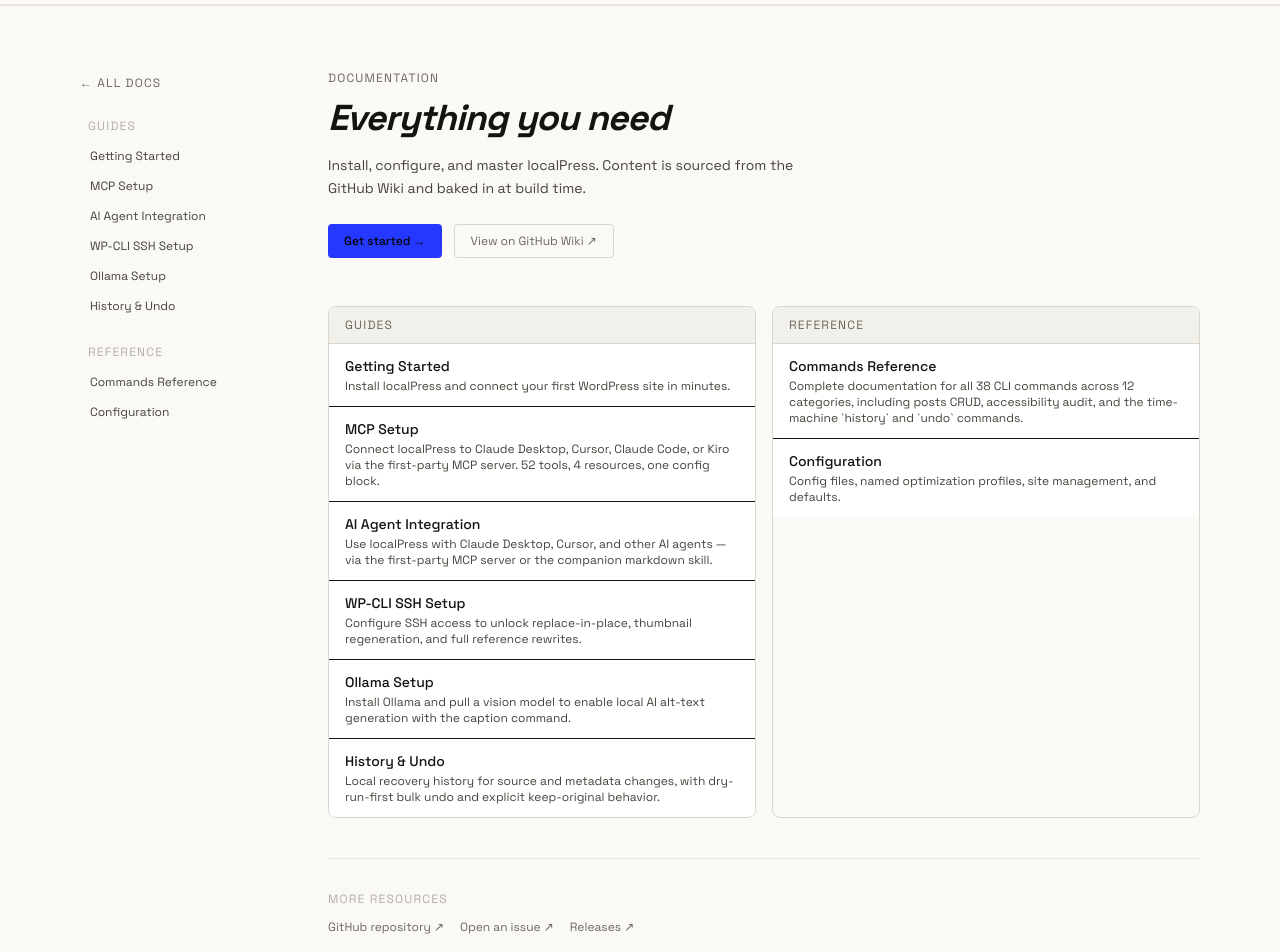
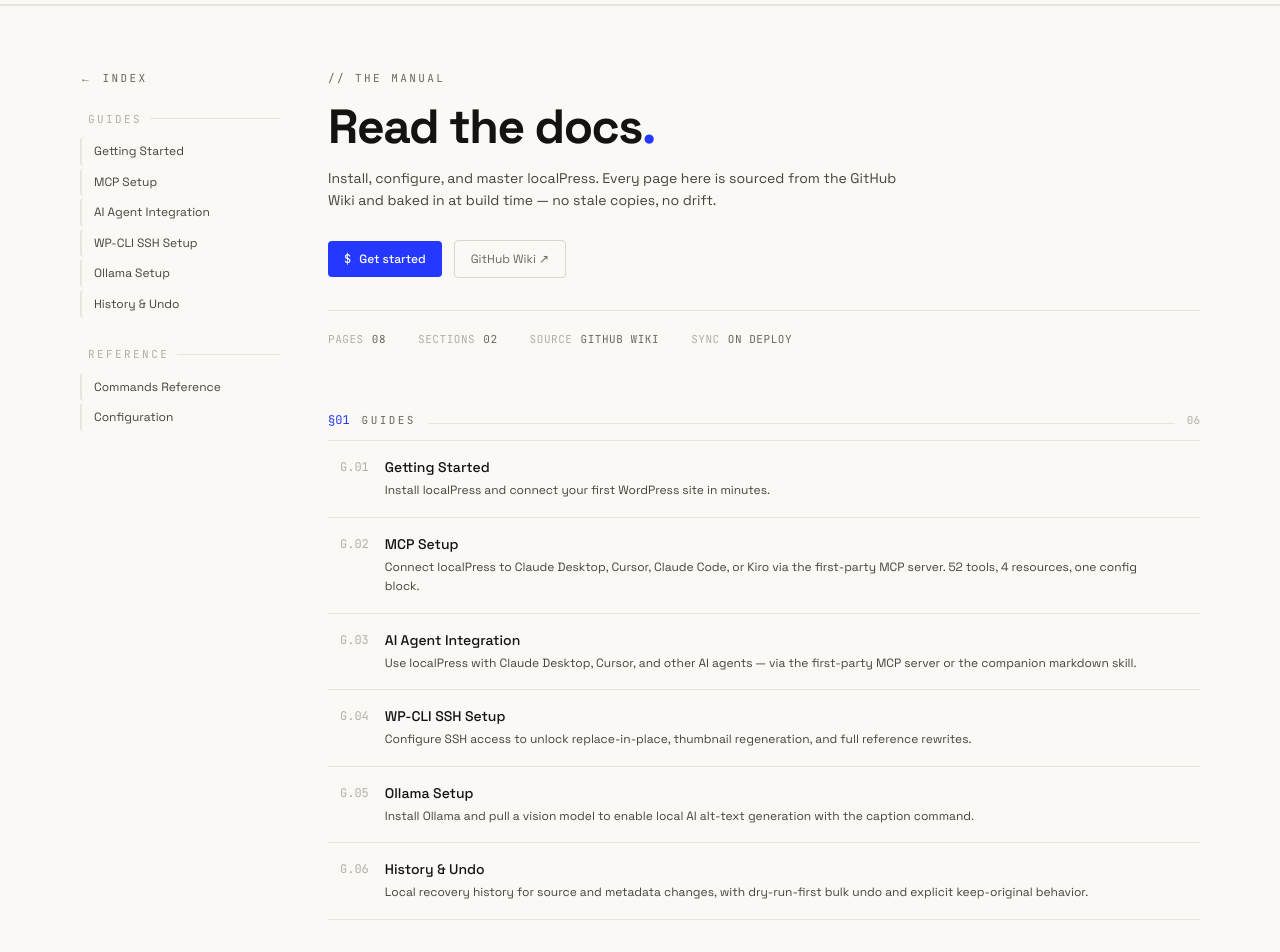
Before and after one commit to gfargo/localpress-www, a Next.js app: page /docs in a window 1280 px wide. Shown: the part 60-1012 px from the top of the page. Built offline with nearby package versions, Linux system fonts and the light colour scheme.

Commit message:
feat: revamp documentation page layout and navigation
Co-authored-by: Griffen Fargo <3642037+gfargo@users.noreply.github.com>

```diff
--- a/app/docs/page.tsx
+++ b/app/docs/page.tsx
@@ -8,86 +8,151 @@ export const metadata: Metadata = {
     "Learn how to install, configure, and master localPress — the local-compute WordPress media optimization CLI.",
 }
 
+const categoryCode: Record<string, string> = {
+  Guides: "G",
+  Reference: "R",
+}
+
 export default function DocsPage() {
   const categories = getWikiCategories()
+  const totalPages = categories.reduce((n, c) => n + c.pages.length, 0)
 
   return (
     <div>
-      <div className="mb-12">
-        <p className="mb-3 text-xs uppercase tracking-widest" style={{ color: "var(--dim)" }}>
-          Documentation
+      {/* Header */}
+      <header className="mb-16">
+        <p className="spec-label mb-4">// the manual</p>
+        <h1 className="font-display text-4xl md:text-5xl" style={{ color: "var(--ink)" }}>
+          Read the docs<span style={{ color: "var(--accent)" }}>.</span>
+        </h1>
+        <p className="mt-4 max-w-xl text-sm leading-relaxed" style={{ color: "var(--body)" }}>
+          Install, configure, and master localPress. Every page here is sourced from the GitHub
+          Wiki and baked in at build time — no stale copies, no drift.
         </p>
-        <h1 className="font-display text-4xl font-semibold italic mb-4" style={{ color: "var(--ink)" }}>
-          Everything you need
-        </h1>
-        <p className="max-w-lg text-sm leading-relaxed" style={{ color: "var(--body)" }}>
-          Install, configure, and master localPress. Content is sourced from the GitHub Wiki and
-          baked in at build time.
-        </p>
-        <div className="flex flex-wrap gap-3 mt-6">
+
+        <div className="mt-7 flex flex-wrap items-center gap-3">
           <Link
             href="/docs/getting-started"
-            className="inline-flex items-center rounded px-4 py-2 text-xs font-medium transition-opacity hover:opacity-85"
-            style={{ background: "var(--accent)", color: "#040404" }}
+            className="inline-flex items-center gap-2 rounded px-4 py-2.5 text-xs font-medium transition-opacity hover:opacity-90"
+            style={{ background: "var(--accent)", color: "var(--accent-btn-text)" }}
           >
-            Get started →
+            <span className="font-mono">$</span> Get started
           </Link>
           <a
             href="https://github.com/gfargo/localpress/wiki"
             target="_blank"
             rel="noopener noreferrer"
-            className="inline-flex items-center rounded px-4 py-2 text-xs transition-opacity hover:opacity-75"
+            className="inline-flex items-center rounded px-4 py-2.5 text-xs transition-colors hover-wire"
             style={{ border: "1px solid var(--border)", color: "var(--dim)" }}
           >
-            View on GitHub Wiki ↗
+            GitHub Wiki ↗
           </a>
         </div>
+
+        {/* Spec strip */}
+        <dl
+          className="mt-8 flex flex-wrap gap-x-8 gap-y-2 border-t pt-5 font-mono text-[0.6875rem] uppercase tracking-wider"
+          style={{ borderColor: "var(--wire)", color: "var(--muted)" }}
+        >
+          <div className="flex items-center gap-2">
+            <dt>Pages</dt>
+            <dd style={{ color: "var(--dim)" }}>{String(totalPages).padStart(2, "0")}</dd>
+          </div>
+          <div className="flex items-center gap-2">
+            <dt>Sections</dt>
+            <dd style={{ color: "var(--dim)" }}>{String(categories.length).padStart(2, "0")}</dd>
+          </div>
+          <div className="flex items-center gap-2">
+            <dt>Source</dt>
+            <dd style={{ color: "var(--dim)" }}>GitHub Wiki</dd>
+          </div>
+          <div className="flex items-center gap-2">
+            <dt>Sync</dt>
+            <dd style={{ color: "var(--dim)" }}>On deploy</dd>
+          </div>
+        </dl>
+      </header>
+
+      {/* Category index — technical manual TOC */}
+      <div className="space-y-12">
+        {categories.map(({ name, pages }, ci) => {
+          const code = categoryCode[name] ?? name.charAt(0)
+          return (
+            <section key={name}>
+              <div className="mb-3 flex items-baseline gap-3">
+                <span className="font-mono text-xs" style={{ color: "var(--accent)" }}>
+                  §{String(ci + 1).padStart(2, "0")}
+                </span>
+                <h2 className="spec-label" style={{ color: "var(--dim)" }}>
+                  {name}
+                </h2>
+                <span className="rule flex-1" aria-hidden="true" />
+                <span className="font-mono text-[0.6875rem]" style={{ color: "var(--muted)" }}>
+                  {String(pages.length).padStart(2, "0")}
+                </span>
               </div>
 
-      <div className="grid gap-4 md:grid-cols-2">
-        {categories.map(({ name, pages }) => (
-          <div
-            key={name}
-            className="overflow-hidden rounded-lg"
-            style={{ border: "1px solid var(--border)" }}
+              <ul style={{ borderTop: "1px solid var(--wire)" }}>
+                {pages.map((page, pi) => (
+                  <li key={page.slug}>
+                    <Link
+                      href={`/docs/${page.slug}`}
+                      className="hover-raised group flex items-start gap-4 px-3 py-4"
+                      style={{ borderBottom: "1px solid var(--wire)" }}
                     >
-            <div
-              className="px-4 py-2.5 text-xs uppercase tracking-widest"
-              style={{ background: "var(--raised)", borderBottom: "1px solid var(--border)", color: "var(--dim)" }}
+                      <span
+                        className="mt-0.5 font-mono text-xs tabular-nums"
+                        style={{ color: "var(--muted)" }}
                       >
-              {name}
-            </div>
-            <div className="divide-y" style={{ borderColor: "var(--wire)" }}>
-              {pages.map((page) => (
-                <Link
-                  key={page.slug}
-                  href={`/docs/${page.slug}`}
-                  className="hover-raised group flex flex-col gap-0.5 px-4 py-3"
-                  style={{ background: "var(--surface)" }}
+                        {code}.{String(pi + 1).padStart(2, "0")}
+                      </span>
+                      <span className="min-w-0 flex-1">
+                        <span
+                          className="block text-sm font-medium"
+                          style={{ color: "var(--ink)" }}
                         >
-                  <span className="text-sm font-medium transition-colors" style={{ color: "var(--ink)" }}>
                           {page.title}
                         </span>
-                  <span className="text-xs" style={{ color: "var(--body)" }}>
+                        <span
+                          className="mt-1 block text-xs leading-relaxed"
+                          style={{ color: "var(--body)" }}
+                        >
                           {page.description}
                         </span>
+                      </span>
+                      <span
+                        className="mt-0.5 shrink-0 font-mono text-xs opacity-0 transition-opacity group-hover:opacity-100"
+                        style={{ color: "var(--accent)" }}
+                        aria-hidden="true"
+                      >
+                        →
+                      </span>
                     </Link>
+                  </li>
                 ))}
-            </div>
-          </div>
-        ))}
+              </ul>
+            </section>
+          )
+        })}
       </div>
 
-      <div className="mt-10 pt-8" style={{ borderTop: "1px solid var(--wire)" }}>
-        <p className="mb-3 text-xs uppercase tracking-widest" style={{ color: "var(--muted)" }}>More resources</p>
-        <div className="flex flex-wrap gap-4 text-xs" style={{ color: "var(--dim)" }}>
+      {/* Resources */}
+      <div className="mt-14 border-t pt-8" style={{ borderColor: "var(--wire)" }}>
+        <p className="spec-label mb-4">// more resources</p>
+        <div className="flex flex-wrap gap-x-6 gap-y-2 font-mono text-xs">
           {[
-            { href: "https://github.com/gfargo/localpress", label: "GitHub repository ↗" },
-            { href: "https://github.com/gfargo/localpress/issues", label: "Open an issue ↗" },
-            { href: "https://github.com/gfargo/localpress/releases", label: "Releases ↗" },
+            { href: "https://github.com/gfargo/localpress", label: "Repository" },
+            { href: "https://github.com/gfargo/localpress/issues", label: "Issues" },
+            { href: "https://github.com/gfargo/localpress/releases", label: "Releases" },
           ].map(({ href, label }) => (
-            <a key={href} href={href} target="_blank" rel="noopener noreferrer" className="transition-colors hover:text-[color:var(--ink)]">
-              {label}
+            <a
+              key={href}
+              href={href}
+              target="_blank"
+              rel="noopener noreferrer"
+              className="hover-ink"
+            >
+              {label} ↗
             </a>
           ))}
         </div>
--- a/components/docs/DocsMobileNav.tsx
+++ b/components/docs/DocsMobileNav.tsx
@@ -26,8 +26,13 @@ export function DocsMobileNav({ categories }: { categories: WikiCategory[] }) {
         aria-expanded={open}
         aria-controls="mobile-docs-nav"
       >
-        <span style={{ color: "var(--dim)" }}>
-          {currentPage ? currentPage.title : "Documentation"}
+        <span className="flex items-center gap-2">
+          <span className="font-mono text-[0.6875rem]" style={{ color: "var(--accent)" }}>
+            §
+          </span>
+          <span className="font-medium" style={{ color: "var(--ink)" }}>
+            {currentPage ? currentPage.title : "Documentation"}
+          </span>
         </span>
         <svg
           className="h-4 w-4 shrink-0 transition-transform"
@@ -57,18 +62,17 @@ export function DocsMobileNav({ categories }: { categories: WikiCategory[] }) {
             <Link
               href="/docs"
               onClick={() => setOpen(false)}
-              className="mb-4 block text-xs uppercase tracking-widest transition-opacity hover:opacity-75"
-              style={{ color: "var(--dim)" }}
+              className="spec-label mb-4 block hover-ink"
             >
-              ← All docs
+              ← index
             </Link>
             {categories.map(({ name, pages }) => (
-              <div key={name} className="mb-4">
-                <div
-                  className="mb-1 px-2 text-xs uppercase tracking-widest"
-                  style={{ color: "var(--muted)" }}
-                >
-                  {name}
+              <div key={name} className="mb-5">
+                <div className="mb-1.5 flex items-center gap-2 px-2">
+                  <span className="spec-label" style={{ color: "var(--muted)" }}>
+                    {name}
+                  </span>
+                  <span className="rule flex-1" aria-hidden="true" />
                 </div>
                 <ul className="space-y-0.5">
                   {pages.map((page) => {
--- a/components/docs/DocsSidebar.tsx
+++ b/components/docs/DocsSidebar.tsx
@@ -9,19 +9,18 @@ export function DocsSidebar({ categories }: { categories: WikiCategory[] }) {
 
   return (
     <nav aria-label="Documentation navigation">
-      <div className="mb-6">
-        <Link
-          href="/docs"
-          className="text-xs uppercase tracking-widest transition-opacity hover:opacity-75"
-          style={{ color: "var(--dim)" }}
-        >
-          ← All docs
+      <div className="mb-6 flex items-center gap-2">
+        <Link href="/docs" className="spec-label hover-ink">
+          ← index
         </Link>
       </div>
       {categories.map(({ name, pages }) => (
-        <div key={name} className="mb-6">
-          <div className="mb-2 px-2 text-xs uppercase tracking-widest" style={{ color: "var(--muted)" }}>
-            {name}
+        <div key={name} className="mb-7">
+          <div className="mb-2.5 flex items-center gap-2 px-2">
+            <span className="spec-label" style={{ color: "var(--muted)" }}>
+              {name}
+            </span>
+            <span className="rule flex-1" aria-hidden="true" />
           </div>
           <ul className="space-y-0.5">
             {pages.map((page) => {
@@ -30,11 +29,13 @@ export function DocsSidebar({ categories }: { categories: WikiCategory[] }) {
                 <li key={page.slug}>
                   <Link
                     href={`/docs/${page.slug}`}
-                    className="block rounded px-2 py-1.5 text-xs transition-colors"
+                    className="block rounded py-1.5 pl-3 pr-2 text-xs leading-snug transition-colors"
                     style={{
                       color: isActive ? "var(--accent)" : "var(--body)",
                       background: isActive ? "var(--accent-subtle)" : "transparent",
-                      borderLeft: isActive ? "2px solid var(--accent)" : "2px solid transparent",
+                      borderLeft: isActive
+                        ? "2px solid var(--accent)"
+                        : "2px solid var(--wire)",
                     }}
                   >
                     {page.title}
```
Also changed, not shown: app/docs/[slug]/page.tsx (+15 -8 lines), components/docs/DocsContent.tsx (+4 -4 lines), components/docs/DocsNavigation.tsx (+15 -7 lines). Lines whose indentation alone changed are shown as unchanged.
